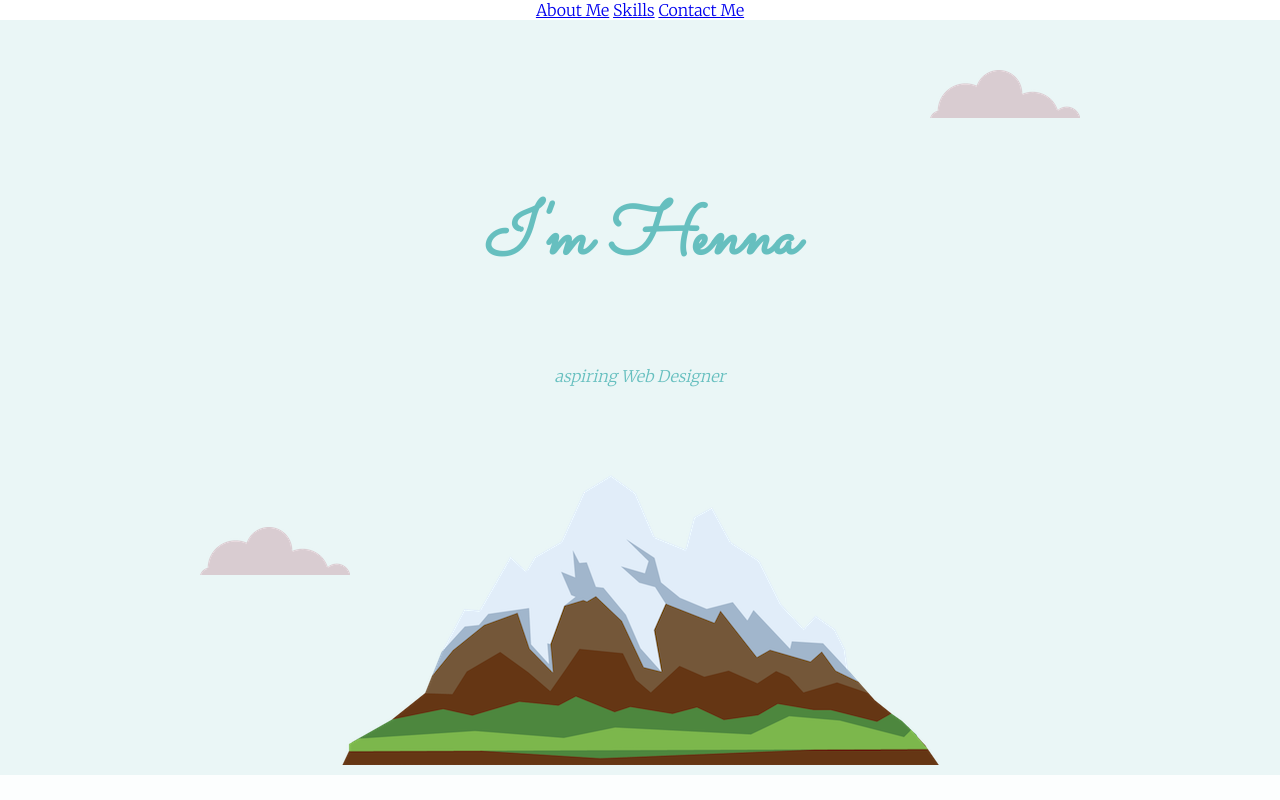
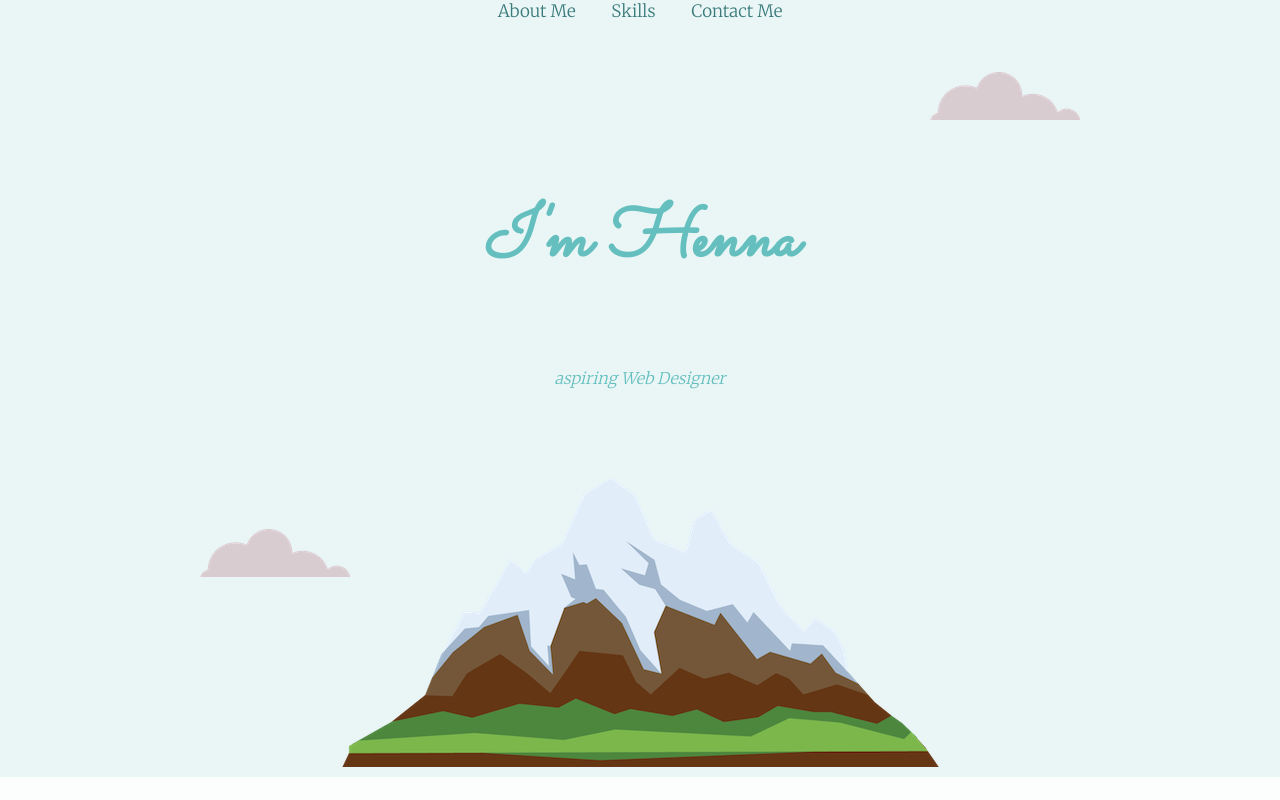
Before and after one commit to henna-suomela/demo, a plain HTML site: page index.html in a window 1280 px wide. Shown: the top 800 px of the page. Drawn offline with Linux system fonts and the light colour scheme.

Commit message:
Added changes to top nav and links

```diff
--- a/CSS/muotoilu.css
+++ b/CSS/muotoilu.css
@@ -52,6 +52,7 @@ h3 {
     padding-bottom: 50px;
 
 }
+
 .alapilvi {
     position: absolute;
     left: 200px;
@@ -134,7 +135,7 @@ hr {
     text-decoration: none;
   }
 
-  .btn:hover {
+.btn:hover {
     background: #30e3cb;
     background-image: -webkit-linear-gradient(top, #30e3cb, #30e3cb);
     background-image: -moz-linear-gradient(top, #30e3cb, #30e3cb);
@@ -143,3 +144,25 @@ hr {
     background-image: linear-gradient(to bottom, #30e3cb, #30e3cb);
     text-decoration: none;
   }
+
+  /* Add a black background color to the top navigation */
+.topnav {
+    background-color: #eaf6f6;
+    overflow: hidden;
+  }
+
+  /* Style the links inside the navigation bar */
+.topnav a {
+    float: center;
+    color: #3a7a7a;
+    text-align: center;
+    padding: 50px 16px;
+    text-decoration: none;
+    font-size: 17px;
+  }
+
+  /* Change the color of links on hover */
+.topnav a:hover {
+    background-color: #ddd;
+    color: black;
+  }
```
